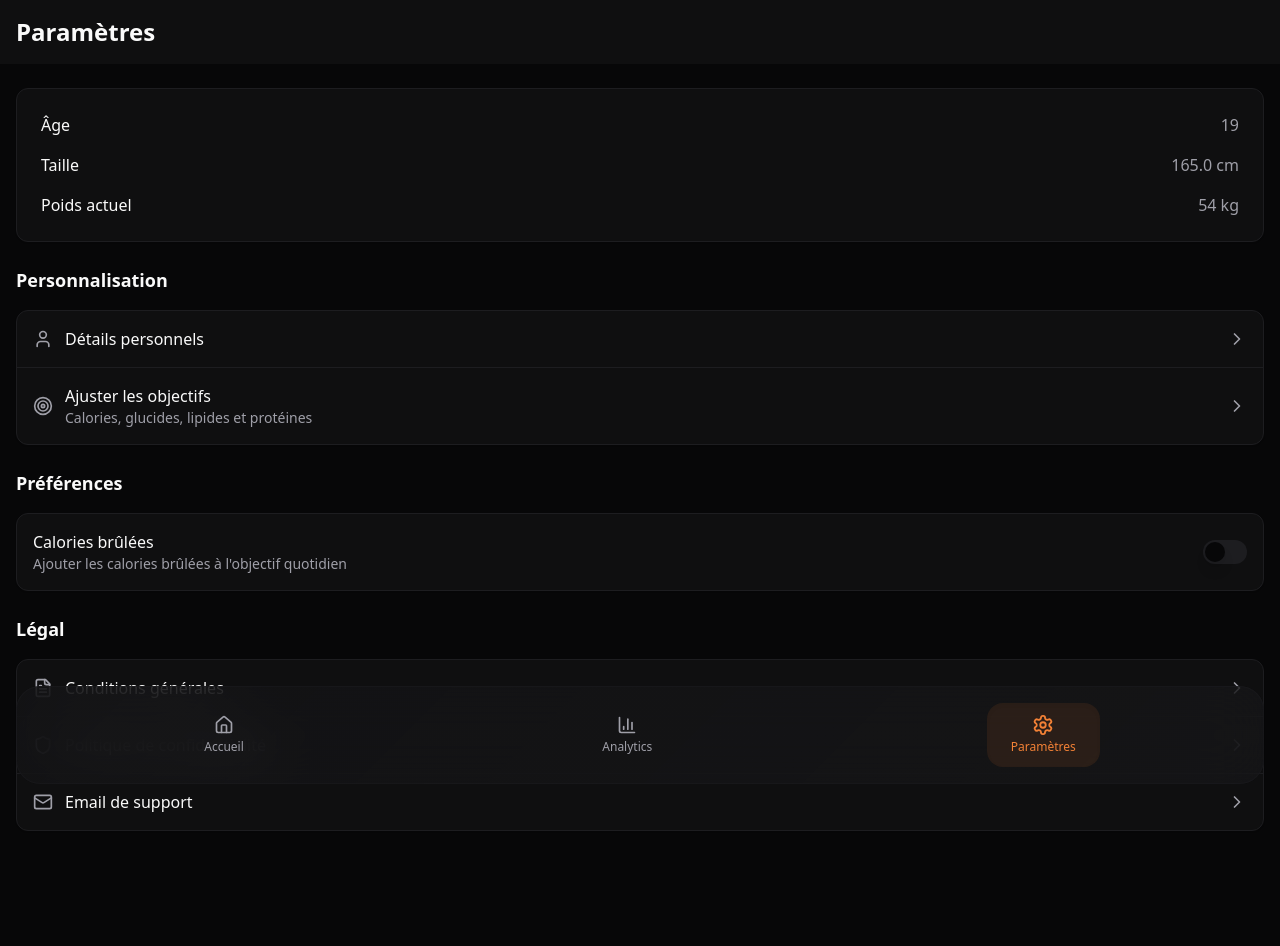
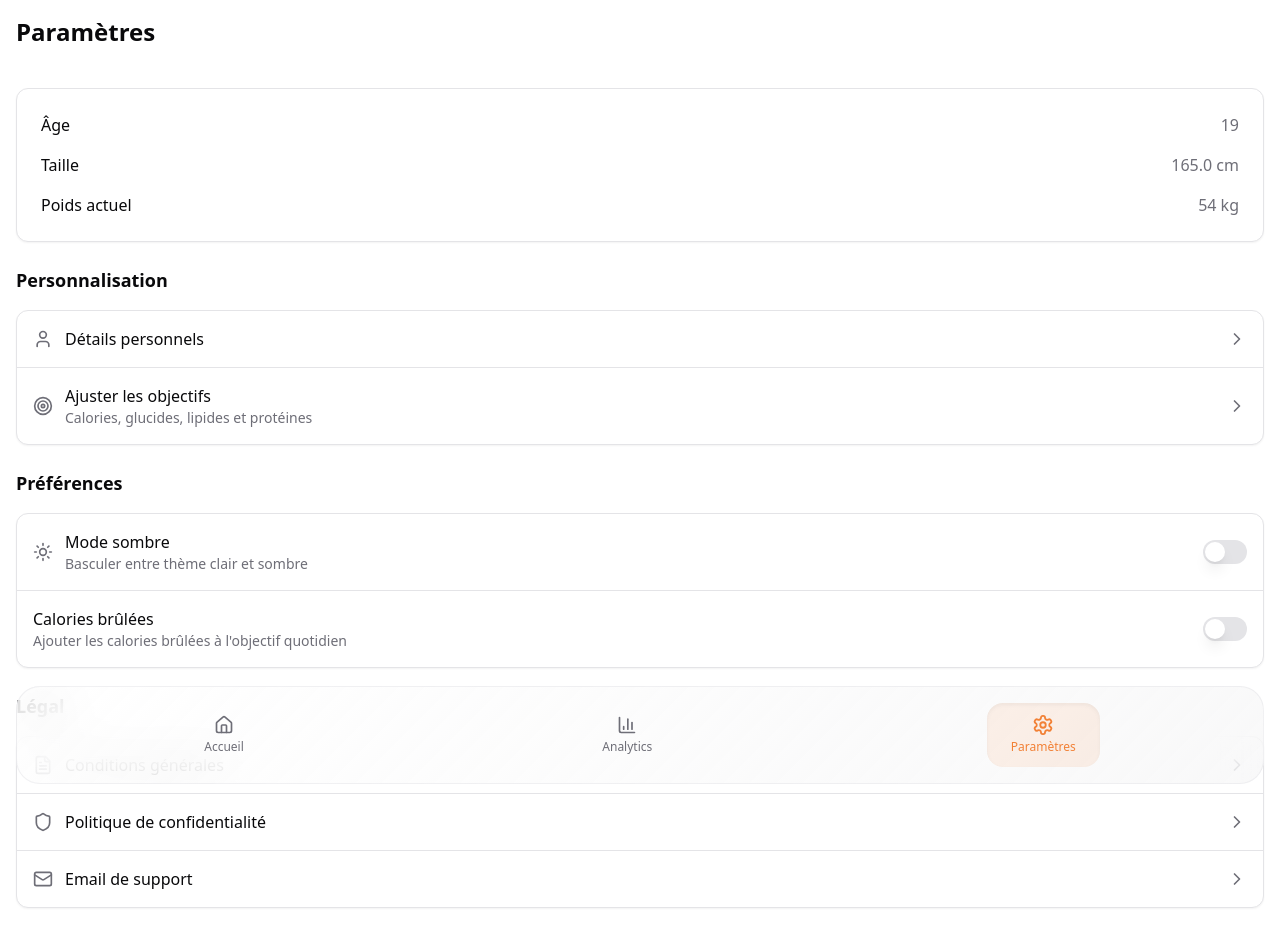
Before and after one commit to Oumar-pro/prot-ai-tracker-fr, a React (Vite) app: page /settings in a window 1280 px wide. Shown: the top 946 px of the page. Built offline with nearby package versions, Linux system fonts and the light colour scheme.

Commit message:
Set light/dark mode
Implement light/dark mode option in settings and set the app background to white.

```diff
--- a/src/App.tsx
+++ b/src/App.tsx
@@ -3,6 +3,7 @@ import { Toaster as Sonner } from "@/components/ui/sonner";
 import { TooltipProvider } from "@/components/ui/tooltip";
 import { QueryClient, QueryClientProvider } from "@tanstack/react-query";
 import { BrowserRouter, Routes, Route } from "react-router-dom";
+import { ThemeProvider } from "next-themes";
 import Home from "./pages/Home";
 import Analytics from "./pages/Analytics";
 import Settings from "./pages/Settings";
@@ -14,6 +15,12 @@ const queryClient = new QueryClient();
 
 const App = () => (
   <QueryClientProvider client={queryClient}>
+    <ThemeProvider
+      attribute="class"
+      defaultTheme="light"
+      enableSystem={false}
+      storageKey="protai-theme"
+    >
       <TooltipProvider>
         <Toaster />
         <Sonner />
@@ -29,6 +36,7 @@ const App = () => (
           </Routes>
         </BrowserRouter>
       </TooltipProvider>
+    </ThemeProvider>
   </QueryClientProvider>
 );
 
--- a/src/index.css
+++ b/src/index.css
@@ -8,7 +8,76 @@ All colors MUST be HSL.
 
 @layer base {
   :root {
-    /* Couleurs de base premium */
+    /* Mode clair par défaut - fond blanc */
+    --background: 0 0% 100%;
+    --foreground: 240 10% 3.9%;
+
+    --card: 0 0% 100%;
+    --card-foreground: 240 10% 3.9%;
+
+    --popover: 0 0% 100%;
+    --popover-foreground: 240 10% 3.9%;
+
+    --primary: 24 88% 58%;
+    --primary-foreground: 0 0% 98%;
+
+    --secondary: 240 4.8% 95.9%;
+    --secondary-foreground: 240 5.9% 10%;
+
+    --muted: 240 4.8% 95.9%;
+    --muted-foreground: 240 3.8% 45%;
+
+    --accent: 240 4.8% 95.9%;
+    --accent-foreground: 240 5.9% 10%;
+
+    --destructive: 0 72% 51%;
+    --destructive-foreground: 0 0% 98%;
+
+    --border: 240 5.9% 90%;
+    --input: 240 5.9% 90%;
+    --ring: 24 88% 58%;
+
+    /* Couleurs premium Prot AI */
+    --protein-color: 335 78% 62%;
+    --carbs-color: 175 70% 41%;
+    --fats-color: 48 96% 53%;
+    --calories-color: 24 88% 58%;
+
+    /* Couleurs supplémentaires */
+    --success: 142 76% 36%;
+    --warning: 38 92% 50%;
+    --info: 199 89% 48%;
+
+    /* Gradients mode clair */
+    --gradient-primary: linear-gradient(135deg, hsl(24 88% 58%), hsl(38 92% 50%));
+    --gradient-card: linear-gradient(135deg, hsl(0 0% 100%), hsl(240 20% 98%));
+    --gradient-hero: linear-gradient(135deg, hsl(24 88% 58%) 0%, hsl(335 78% 62%) 50%, hsl(175 70% 41%) 100%);
+    --gradient-glass: linear-gradient(135deg, hsl(0 0% 100% / 0.8), hsl(240 4% 96% / 0.6));
+
+    /* Ombres mode clair */
+    --shadow-card: 0 1px 3px 0 hsl(0 0% 0% / 0.1), 0 1px 2px 0 hsl(0 0% 0% / 0.06);
+    --shadow-elevated: 0 4px 6px -1px hsl(0 0% 0% / 0.1), 0 2px 4px -1px hsl(0 0% 0% / 0.06);
+    --shadow-glow: 0 0 30px hsl(24 88% 58% / 0.2);
+    --shadow-inner: inset 0 2px 4px 0 hsl(0 0% 0% / 0.06);
+
+    /* Transitions fluides */
+    --transition-smooth: all 0.3s cubic-bezier(0.4, 0, 0.2, 1);
+    --transition-spring: all 0.5s cubic-bezier(0.175, 0.885, 0.32, 1.275);
+
+    --radius: 1rem;
+
+    --sidebar-background: 0 0% 98%;
+    --sidebar-foreground: 240 5.3% 26.1%;
+    --sidebar-primary: 240 5.9% 10%;
+    --sidebar-primary-foreground: 0 0% 98%;
+    --sidebar-accent: 240 4.8% 95.9%;
+    --sidebar-accent-foreground: 240 5.9% 10%;
+    --sidebar-border: 220 13% 91%;
+    --sidebar-ring: 217.2 91.2% 59.8%;
+  }
+
+  .dark {
+    /* Mode sombre premium */
     --background: 240 5% 3%;
     --foreground: 0 0% 98%;
 
@@ -30,100 +99,25 @@ All colors MUST be HSL.
     --accent: 240 4% 15%;
     --accent-foreground: 0 0% 98%;
 
-    --destructive: 0 72% 51%;
-    --destructive-foreground: 0 0% 98%;
-
     --border: 240 4% 12%;
     --input: 240 4% 12%;
     --ring: 24 88% 58%;
 
-    /* Couleurs premium Prot AI */
-    --protein-color: 335 78% 62%;
-    --carbs-color: 175 70% 41%;
-    --fats-color: 48 96% 53%;
-    --calories-color: 24 88% 58%;
-
-    /* Couleurs supplémentaires */
-    --success: 142 76% 36%;
-    --warning: 38 92% 50%;
-    --info: 199 89% 48%;
-
-    /* Gradients premium */
-    --gradient-primary: linear-gradient(135deg, hsl(24 88% 58%), hsl(38 92% 50%));
+    /* Gradients mode sombre */
     --gradient-card: linear-gradient(135deg, hsl(240 5% 6%), hsl(240 4% 8%));
-    --gradient-hero: linear-gradient(135deg, hsl(24 88% 58%) 0%, hsl(335 78% 62%) 50%, hsl(175 70% 41%) 100%);
     --gradient-glass: linear-gradient(135deg, hsl(240 5% 8% / 0.8), hsl(240 4% 10% / 0.6));
-
-    /* Ombres premium */
     --shadow-card: 0 4px 25px -2px hsl(0 0% 0% / 0.3), 0 2px 10px -2px hsl(0 0% 0% / 0.2);
     --shadow-elevated: 0 10px 40px -8px hsl(0 0% 0% / 0.4), 0 4px 20px -4px hsl(0 0% 0% / 0.3);
     --shadow-glow: 0 0 30px hsl(24 88% 58% / 0.3);
-    --shadow-inner: inset 0 2px 4px 0 hsl(0 0% 0% / 0.06);
 
-    /* Transitions fluides */
-    --transition-smooth: all 0.3s cubic-bezier(0.4, 0, 0.2, 1);
-    --transition-spring: all 0.5s cubic-bezier(0.175, 0.885, 0.32, 1.275);
-
-    --radius: 1rem;
-
-    --sidebar-background: 0 0% 98%;
-
-    --sidebar-foreground: 240 5.3% 26.1%;
-
-    --sidebar-primary: 240 5.9% 10%;
-
-    --sidebar-primary-foreground: 0 0% 98%;
-
-    --sidebar-accent: 240 4.8% 95.9%;
-
-    --sidebar-accent-foreground: 240 5.9% 10%;
-
-    --sidebar-border: 220 13% 91%;
-
-    --sidebar-ring: 217.2 91.2% 59.8%;
-  }
-
-  .light {
-    /* Mode clair premium */
-    --background: 0 0% 98%;
-    --foreground: 240 10% 3.9%;
-
-    --card: 0 0% 100%;
-    --card-foreground: 240 10% 3.9%;
-
-    --popover: 0 0% 100%;
-    --popover-foreground: 240 10% 3.9%;
-
-    --primary: 24 88% 58%;
-    --primary-foreground: 0 0% 98%;
-
-    --secondary: 240 4.8% 95.9%;
-    --secondary-foreground: 240 5.9% 10%;
-
-    --muted: 240 4.8% 95.9%;
-    --muted-foreground: 240 3.8% 45%;
-
-    --accent: 240 4.8% 95.9%;
-    --accent-foreground: 240 5.9% 10%;
-
-    --border: 240 5.9% 90%;
-    --input: 240 5.9% 90%;
-    --ring: 24 88% 58%;
-
-    /* Gradients mode clair */
-    --gradient-card: linear-gradient(135deg, hsl(0 0% 100%), hsl(240 20% 98%));
-    --shadow-card: 0 1px 3px 0 hsl(0 0% 0% / 0.1), 0 1px 2px 0 hsl(0 0% 0% / 0.06);
-    --shadow-elevated: 0 4px 6px -1px hsl(0 0% 0% / 0.1), 0 2px 4px -1px hsl(0 0% 0% / 0.06);
-    --shadow-glow: 0 0 30px hsl(24 88% 58% / 0.2);
-
-    --sidebar-background: 0 0% 98%;
-    --sidebar-foreground: 240 5.3% 26.1%;
-    --sidebar-primary: 240 5.9% 10%;
-    --sidebar-primary-foreground: 0 0% 98%;
-    --sidebar-accent: 240 4.8% 95.9%;
-    --sidebar-accent-foreground: 240 5.9% 10%;
-    --sidebar-border: 220 13% 91%;
-    --sidebar-ring: 217.2 91.2% 59.8%;
+    --sidebar-background: 240 5% 6%;
+    --sidebar-foreground: 0 0% 98%;
+    --sidebar-primary: 0 0% 98%;
+    --sidebar-primary-foreground: 240 5.9% 10%;
+    --sidebar-accent: 240 4% 15%;
+    --sidebar-accent-foreground: 0 0% 98%;
+    --sidebar-border: 240 4% 12%;
+    --sidebar-ring: 24 88% 58%;
   }
 }
 
--- a/src/pages/Settings.tsx
+++ b/src/pages/Settings.tsx
@@ -1,14 +1,16 @@
 import Navigation from "@/components/Navigation";
-import { ChevronRight, User, Target, Shield, Mail, FileText } from "lucide-react";
+import { ChevronRight, User, Target, Shield, Mail, FileText, Sun, Moon } from "lucide-react";
 import { Switch } from "@/components/ui/switch";
 import { useState } from "react";
 import { useToast } from "@/hooks/use-toast";
 import { useNavigate } from "react-router-dom";
+import { useTheme } from "next-themes";
 
 const Settings = () => {
   const [burnedCalories, setBurnedCalories] = useState(false);
   const { toast } = useToast();
   const navigate = useNavigate();
+  const { theme, setTheme } = useTheme();
 
   const handleSettingClick = (setting: string) => {
     toast({
@@ -92,16 +94,36 @@ const Settings = () => {
         <div className="mb-6">
           <h2 className="text-lg font-semibold mb-4 text-foreground">Préférences</h2>
 
-          <div className="bg-card rounded-xl p-4 shadow-sm border border-border">
-            <div className="flex items-center justify-between">
-              <div>
-                <div className="text-foreground">Calories brûlées</div>
-                <div className="text-sm text-muted-foreground">Ajouter les calories brûlées à l'objectif quotidien</div>
+          <div className="bg-card rounded-xl shadow-sm border border-border">
+            <div className="flex items-center justify-between p-4">
+              <div className="flex items-center gap-3">
+                {theme === 'dark' ? (
+                  <Moon className="w-5 h-5 text-muted-foreground" />
+                ) : (
+                  <Sun className="w-5 h-5 text-muted-foreground" />
+                )}
+                <div>
+                  <div className="text-foreground">Mode sombre</div>
+                  <div className="text-sm text-muted-foreground">Basculer entre thème clair et sombre</div>
+                </div>
               </div>
               <Switch
-                checked={burnedCalories}
-                onCheckedChange={setBurnedCalories}
+                checked={theme === 'dark'}
+                onCheckedChange={(checked) => setTheme(checked ? 'dark' : 'light')}
               />
+            </div>
+
+            <div className="border-t border-border">
+              <div className="flex items-center justify-between p-4">
+                <div>
+                  <div className="text-foreground">Calories brûlées</div>
+                  <div className="text-sm text-muted-foreground">Ajouter les calories brûlées à l'objectif quotidien</div>
+                </div>
+                <Switch
+                  checked={burnedCalories}
+                  onCheckedChange={setBurnedCalories}
+                />
+              </div>
             </div>
           </div>
         </div>
```
Lines whose indentation alone changed are shown as unchanged.
